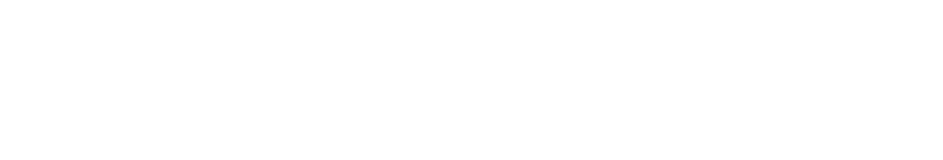
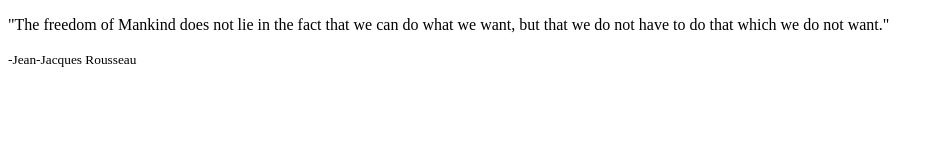
Before and after one commit to borigabor/simple-quote-page, a plain HTML site: page index.html in a window 1280 px wide. Shown: the whole page, without its empty margins (0-943 px from the left). Drawn offline with Linux system fonts and the light colour scheme.

Commit message:
az uzenetem

```diff
--- a/index.html
+++ b/index.html
@@ -3,10 +3,13 @@
 <head>
   <link rel="stylesheet" type="text/css" href="main.css">
   <meta charset="utf-8">
-  <title></title>
+  <title>Freedom</title>
   <meta name="viewport" content="width=device-width, initial-scale=1">
 </head>
 <body>
-
+  <div class="content">
+  <p class="quote">"The freedom of Mankind does not lie in the fact that we can do what we want, but that we do not have to do that which we do not want."</p>
+    <p class="author"><small>-Jean-Jacques Rousseau</small></p>
+  </div>
 </body>
 </html>
```
